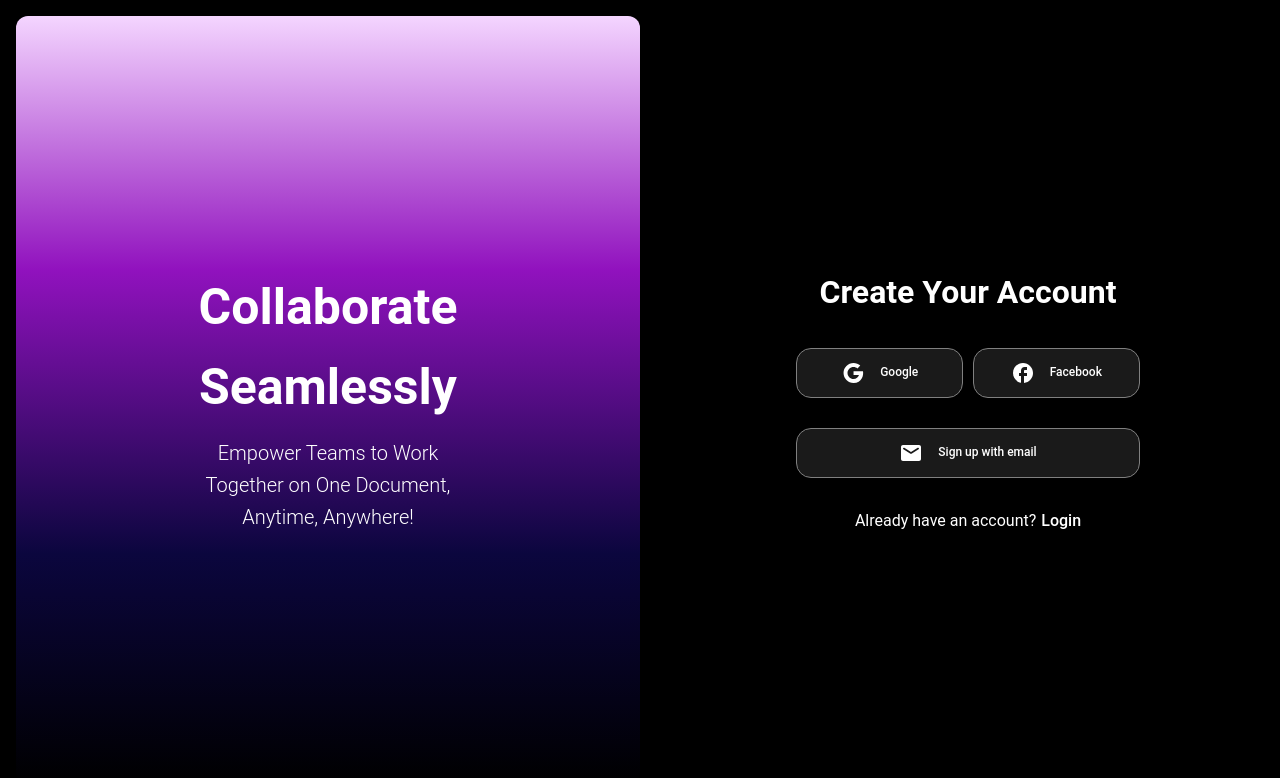
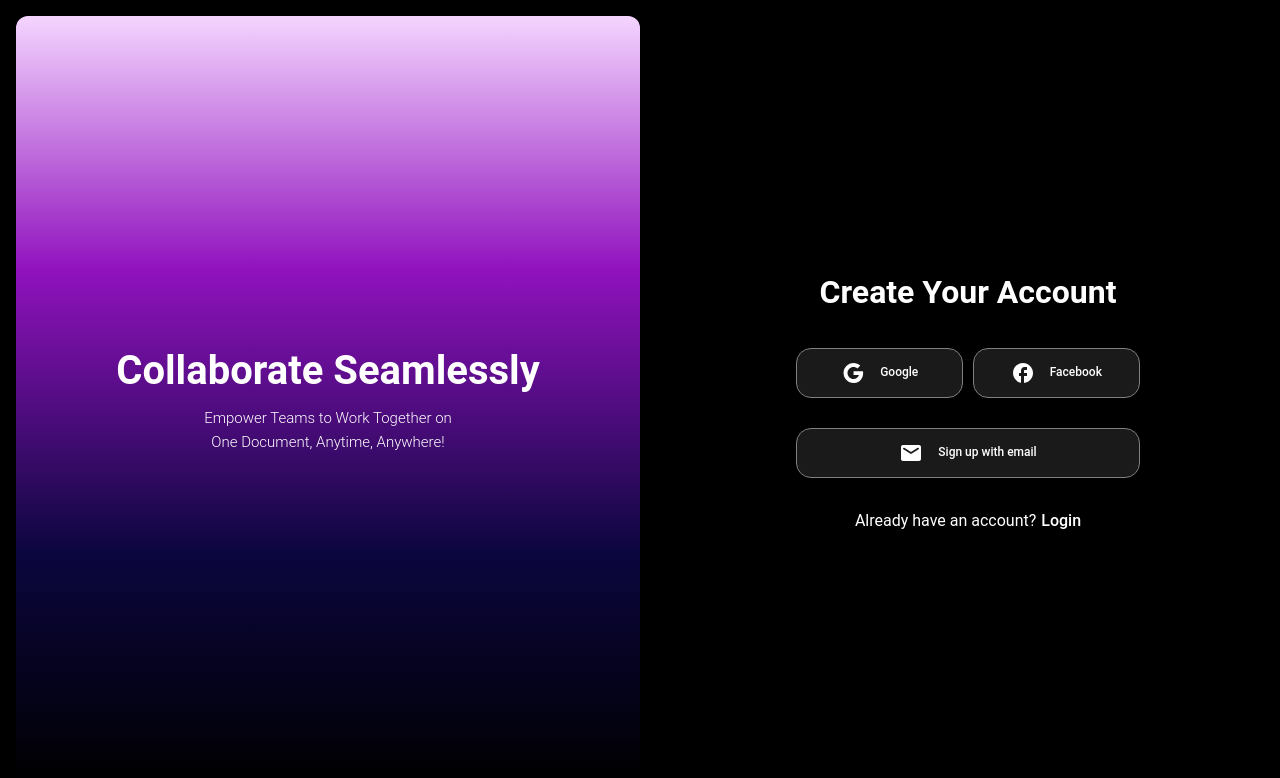
Before and after one commit to Huzaifahussain4/Custom-Project, a React (Vite) app: page /signup in a window 1280 px wide. Shown: the top 778 px of the page. Built offline with nearby package versions, Linux system fonts and the light colour scheme.

Commit message:
Add Aignup link

```diff
--- a/src/pages/Login/Login.jsx
+++ b/src/pages/Login/Login.jsx
@@ -222,7 +222,7 @@ const Login = () => {
         </Box>
 
         {/* Signup Link */}
-        {/* <span style={{ color: "#fff", marginTop: "30px" }}>
+        <span style={{ color: "#fff", marginTop: "30px" }}>
           Create your account
           <Link
             to="/signup"
@@ -236,7 +236,7 @@ const Login = () => {
           >
             Signup
           </Link>
-        </span> */}
+        </span>
       </Box>
 
       {/* Toast Notifications */}
--- a/src/pages/Signup/Signup.jsx
+++ b/src/pages/Signup/Signup.jsx
@@ -97,10 +97,11 @@ const Signup = () => {
         <span
           style={{
             width: "70%",
-            fontSize: "50px",
+            fontSize: "40px",
             color: "white",
             textAlign: "center",
             fontWeight: "600",
+            lineHeight: "50px",
           }}
         >
           Collaborate Seamlessly
@@ -109,7 +110,7 @@ const Signup = () => {
           style={{
             marginTop: "10px",
             width: "40%",
-            fontSize: "20px",
+            fontSize: "15px",
             color: "white",
             textAlign: "center",
             fontWeight: "300",
```
